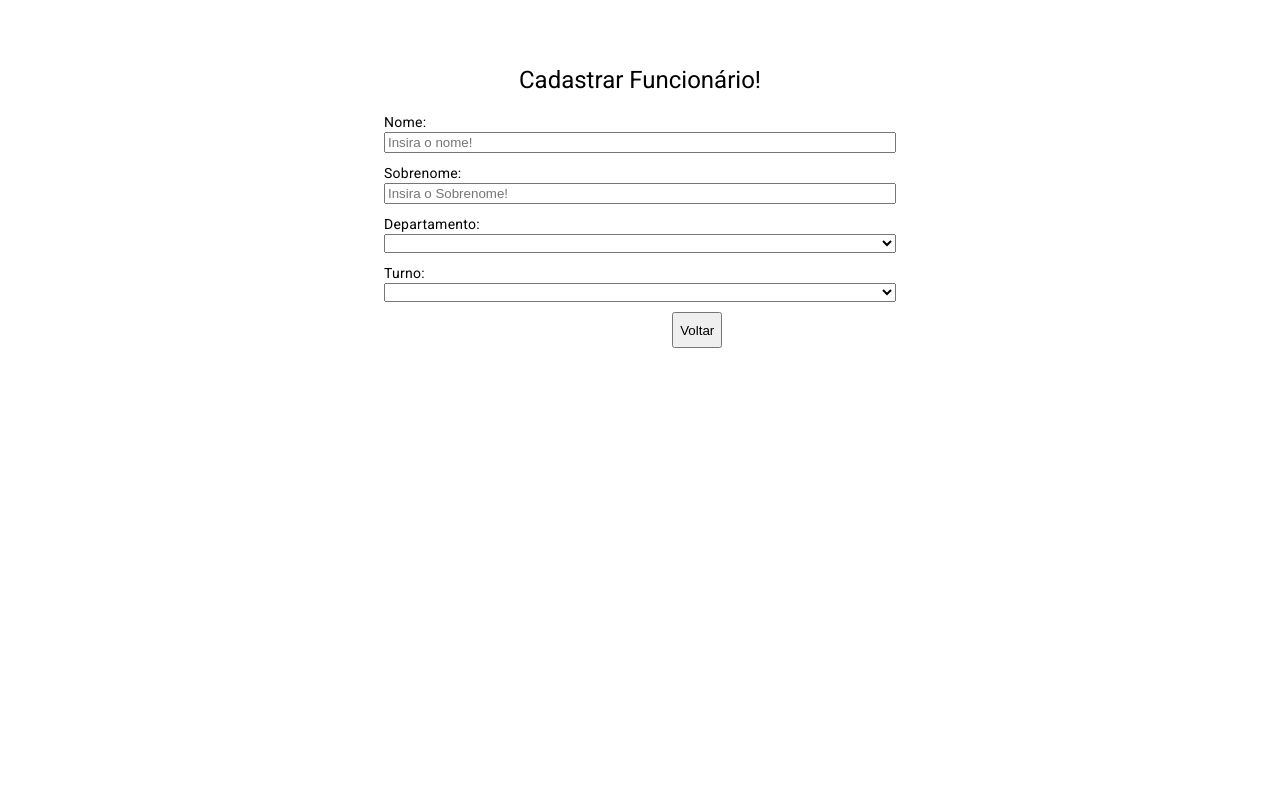
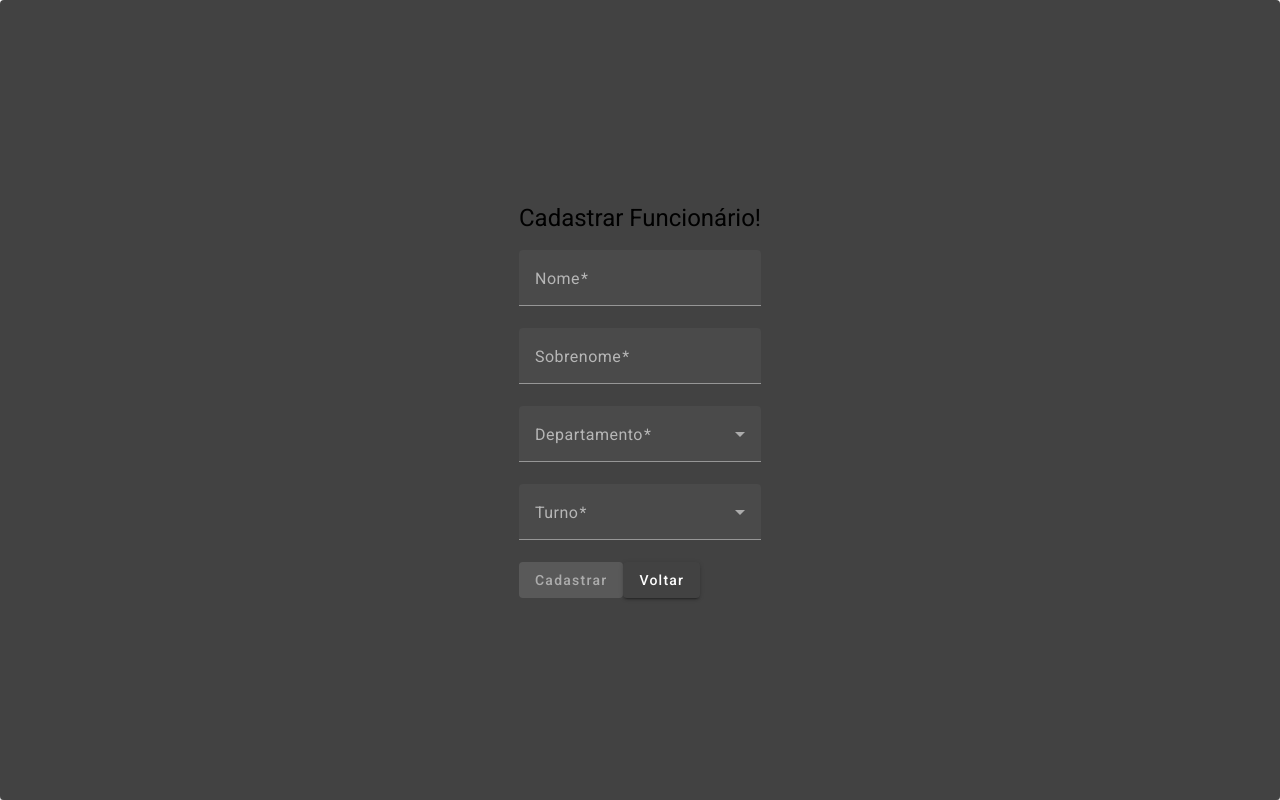
Before and after one commit to VictorOdarp/projeto-angular, an Angular app: page /cadastro in a window 1280 px wide. Built offline with nearby package versions, Linux system fonts and the light colour scheme.

Commit message:
Continuando as estilizações, Tela de cadastrar e editar alterados

```diff
--- a/src/app/componentes/funcionario-form/funcionario-form.component.css
+++ b/src/app/componentes/funcionario-form/funcionario-form.component.css
@@ -1,25 +1,13 @@
-section {
-    padding: 5% 30%;
+mat-card{
+    padding: 5% 0%;
+    display: flex;
+    align-items: center;
+    height: 100vh;
 }
 
-h1{
-    text-align: center;
-}
-
-form {
+form{
     display: flex;
     flex-direction: column;
-    gap: 10px;
+    margin-top: auto;
+    margin-bottom: auto;
 }
-
-div{
-    display: flex;
-    flex-direction: column;
-}
-
-.btn__box{
-    display: flex;
-    flex-direction: row;
-    justify-content: center;
-    gap: 10px;
-}
--- a/src/app/componentes/funcionario-form/funcionario-form.component.html
+++ b/src/app/componentes/funcionario-form/funcionario-form.component.html
@@ -1,41 +1,42 @@
-<section>
-    <h1>{{btnTitulo}}</h1>
+<mat-card>
 
     <form [formGroup]="funcionarioForm" (ngSubmit)="submit()" #formDit="ngForm">
 
-        <div>
-            <label for="">Nome:</label>
-            <input type="text" formControlName="name" placeholder="Insira o nome!" required>
-        </div>
+        <h1>{{btnTitulo}}</h1>
 
-        <div>
-            <label for="">Sobrenome:</label>
-            <input type="text" formControlName="lastName" placeholder="Insira o Sobrenome!" required>
-        </div>
+        <mat-form-field>
+            <mat-label>Nome</mat-label>
+            <input matInput type="text" formControlName="name" placeholder="Insira o nome!" required>
+        </mat-form-field>
 
-        <div>
-            <label for="">Departamento:</label>
-            <select id="departamento" formControlName="departament" required>
+        <mat-form-field>
+            <mat-label >Sobrenome</mat-label>
+            <input matInput type="text" formControlName="lastName" placeholder="Insira o Sobrenome!" required>
+        </mat-form-field>
+
+        <mat-form-field>
+            <mat-label>Departamento</mat-label>
+            <select matNativeControl required formControlName="departament">
                 <option value="RH">RH</option>
                 <option value="Financeiro">Financeiro</option>
                 <option value="Compras">Compras</option>
                 <option value="Atendimento">Atendimento</option>
                 <option value="Zeladoria">Zeladoria</option>
             </select>
-        </div>
+        </mat-form-field>
 
-        <div>
-            <label for="">Turno:</label>
-            <select id="bout" formControlName="bout" required>
+        <mat-form-field>
+            <mat-label>Turno</mat-label>
+            <select matNativeControl required formControlName="bout">
                 <option value="Manhã">Manhã</option>
                 <option value="Tarde">Tarde</option>
                 <option value="Noite">Noite</option>
             </select>
-        </div>
+        </mat-form-field>
 
         <div class="btn__box">
             <button mat-raised-button color="primary" type="submit" [disabled]="!funcionarioForm.valid">{{btnAcao}}</button>
-            <button [routerLink]="['/']">Voltar</button>
+            <button mat-raised-button [routerLink]="['/']">Voltar</button>
         </div>
     </form>
-</section>
+</mat-card>
--- a/src/app/componentes/funcionario-form/funcionario-form.component.ts
+++ b/src/app/componentes/funcionario-form/funcionario-form.component.ts
@@ -6,11 +6,14 @@ import { RouterModule } from '@angular/router';
 
 // Angular Material//
 import {MatButtonModule} from '@angular/material/button';
+import {MatCardModule} from '@angular/material/card';
+import {MatInputModule} from '@angular/material/input';
+
 
 @Component({
   selector: 'app-funcionario-form',
   standalone: true,
-  imports: [FormsModule, ReactiveFormsModule, RouterModule, MatButtonModule],
+  imports: [FormsModule, ReactiveFormsModule, RouterModule, MatButtonModule, MatCardModule,MatInputModule],
   templateUrl: './funcionario-form.component.html',
   styleUrl: './funcionario-form.component.css'
 })
```
